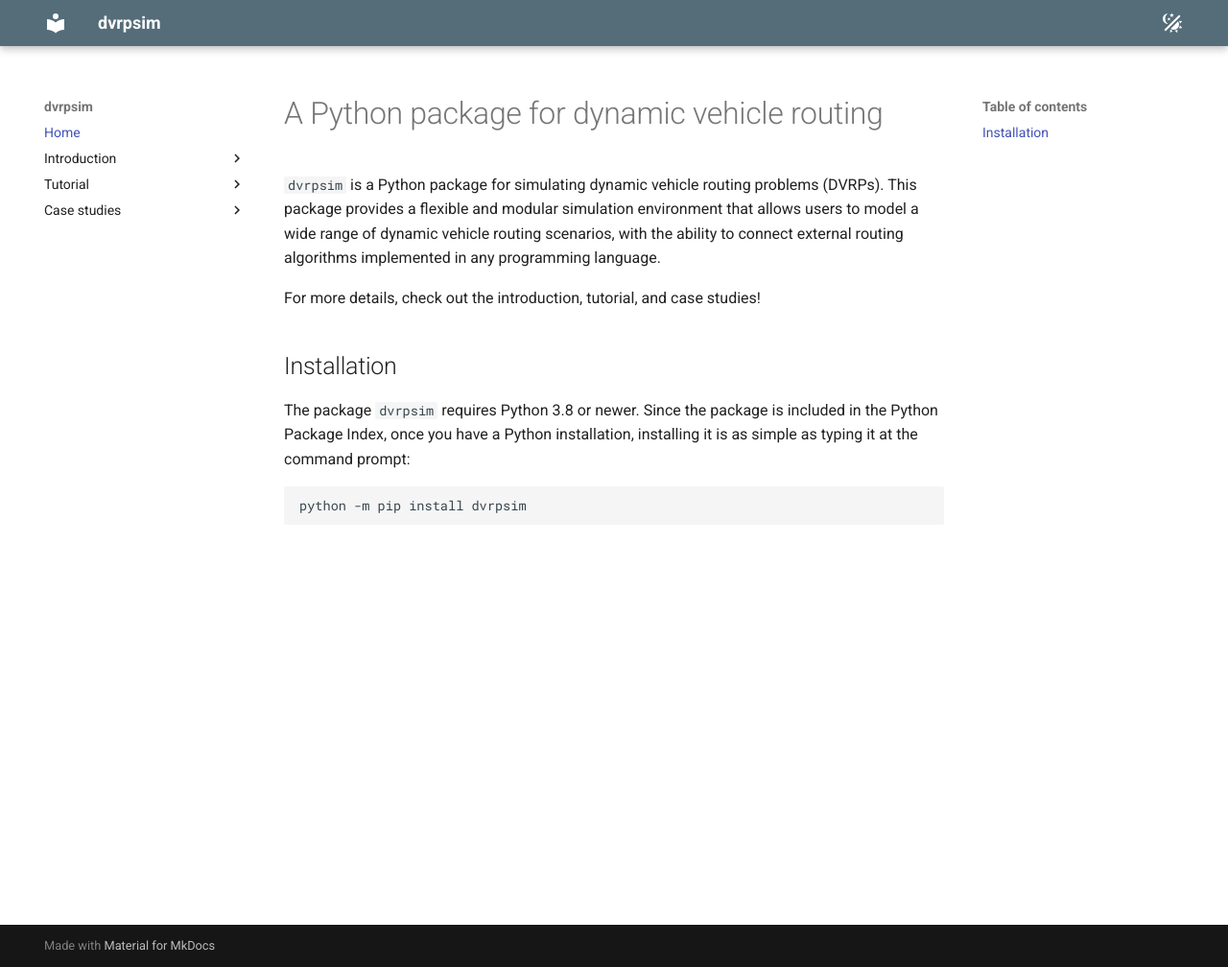
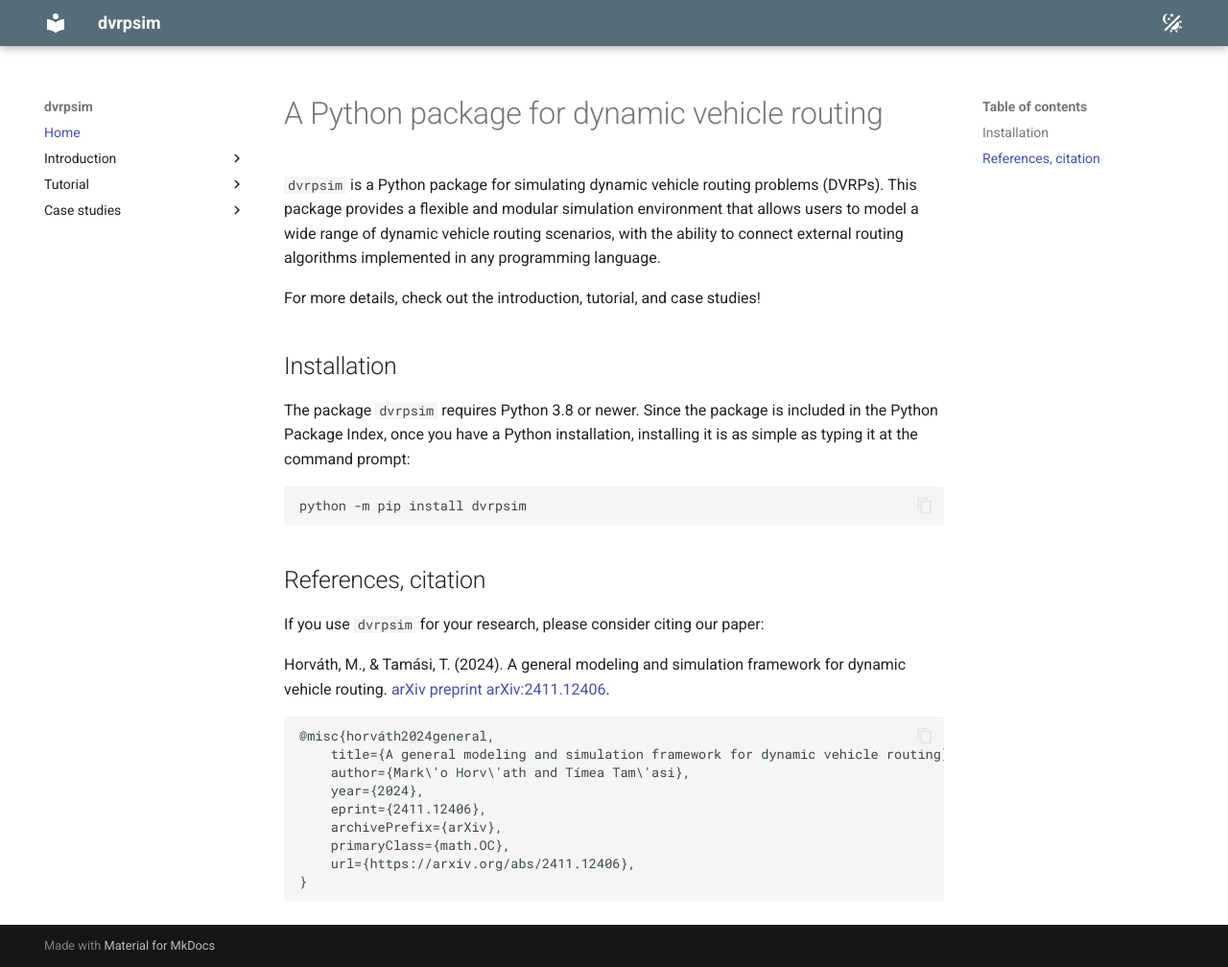
Before and after one commit to sztaki-hu/dvrpsim, an MkDocs documentation site: the page built from docs/README.md, in a window 1280 px wide and 1008 px high. Shown: the whole window at 96% size. Built offline with MkDocs 1.6.1 and Material for MkDocs 9.7.7, drawn with Linux system fonts in a browser that asks for light colours.

Commit message:
Add section 'References, citation' to READMEs.

````diff
--- a/docs/README.md
+++ b/docs/README.md
@@ -13,3 +13,21 @@ Since the package is included in the Python Package Index, once you have a Pytho
 ```
 python -m pip install dvrpsim
 ```
+
+## References, citation
+
+If you use `dvrpsim` for your research, please consider citing our paper:
+
+Horváth, M., & Tamási, T. (2024). A general modeling and simulation framework for dynamic vehicle routing. <a href="https://arxiv.org/abs/2411.12406" target="_blank">arXiv preprint arXiv:2411.12406</a>.
+
+```
+@misc{horváth2024general,
+    title={A general modeling and simulation framework for dynamic vehicle routing},
+    author={Mark\'o Horv\'ath and Tímea Tam\'asi},
+    year={2024},
+    eprint={2411.12406},
+    archivePrefix={arXiv},
+    primaryClass={math.OC},
+    url={https://arxiv.org/abs/2411.12406},
+}
+```
--- a/mkdocs.yml
+++ b/mkdocs.yml
@@ -19,6 +19,7 @@ theme:
         name: Switch to light-mode
   features:
     - content.tabs.link
+    - content.code.copy
 
 plugins:
 - search
````
Also changed, not shown: README.md (+18 -0 lines).
